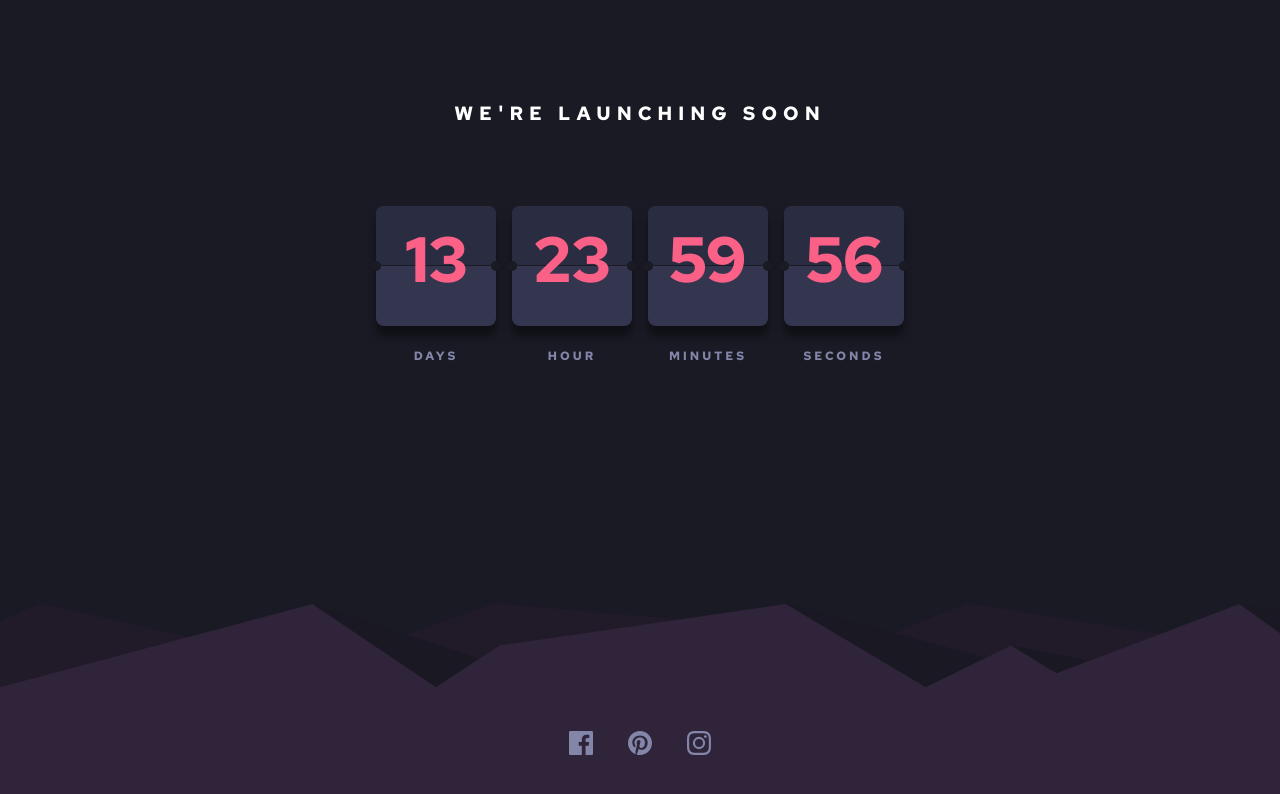
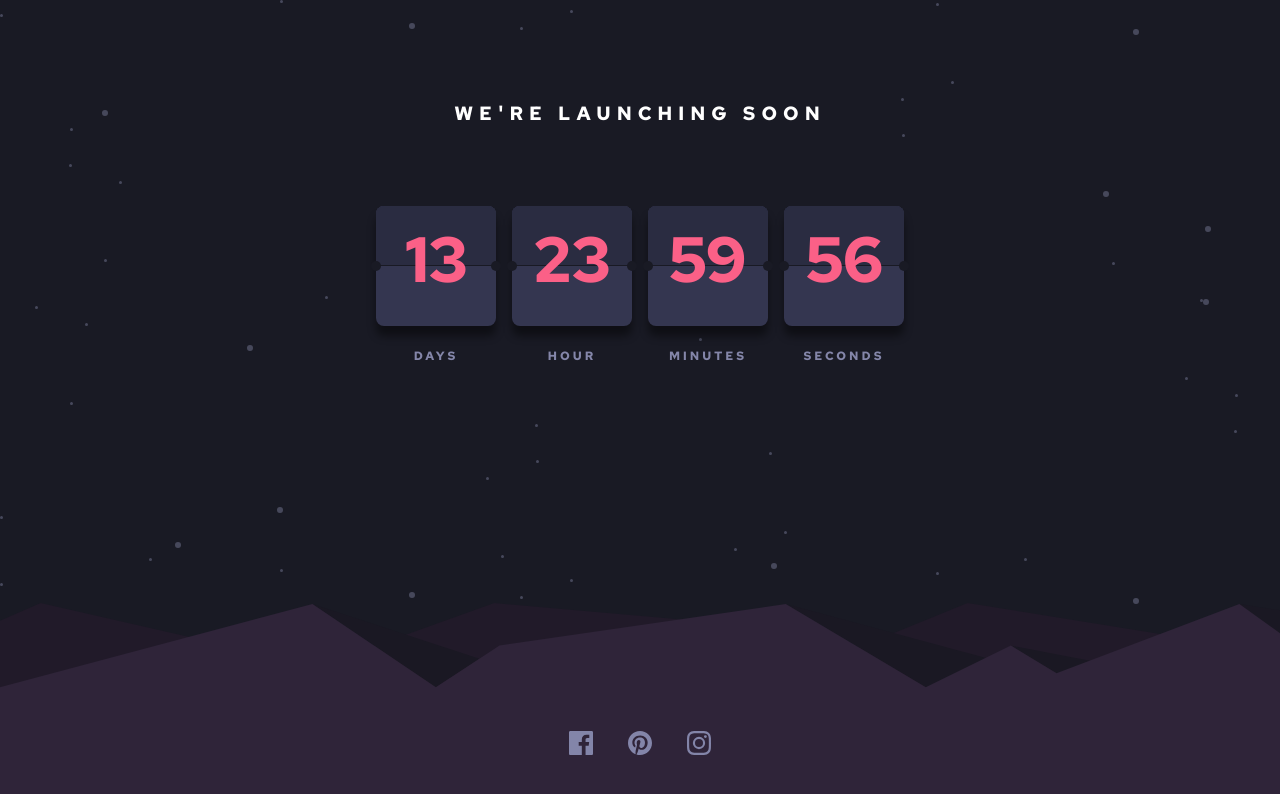
Before and after one commit to jayAEY/launch-countdown-timer, a plain HTML site: page index.html in a window 1280 px wide. Drawn offline with nearby package versions, Linux system fonts and the light colour scheme; the site is published under a folder, as on GitHub Pages, so addresses that start at the root find nothing.

Commit message:
Update index.html

```diff
--- a/index.html
+++ b/index.html
@@ -23,7 +23,7 @@
       flex-direction: column;
       width: 100vw;
       height: 100vh;
-      background-image: url('/images/bg-stars.svg');
+      background-image: url('./images/bg-stars.svg');
       background-color: hsl(234, 17%, 12%);
       font-family: 'Red Hat Text', sans-serif;
       text-transform: uppercase;
```
